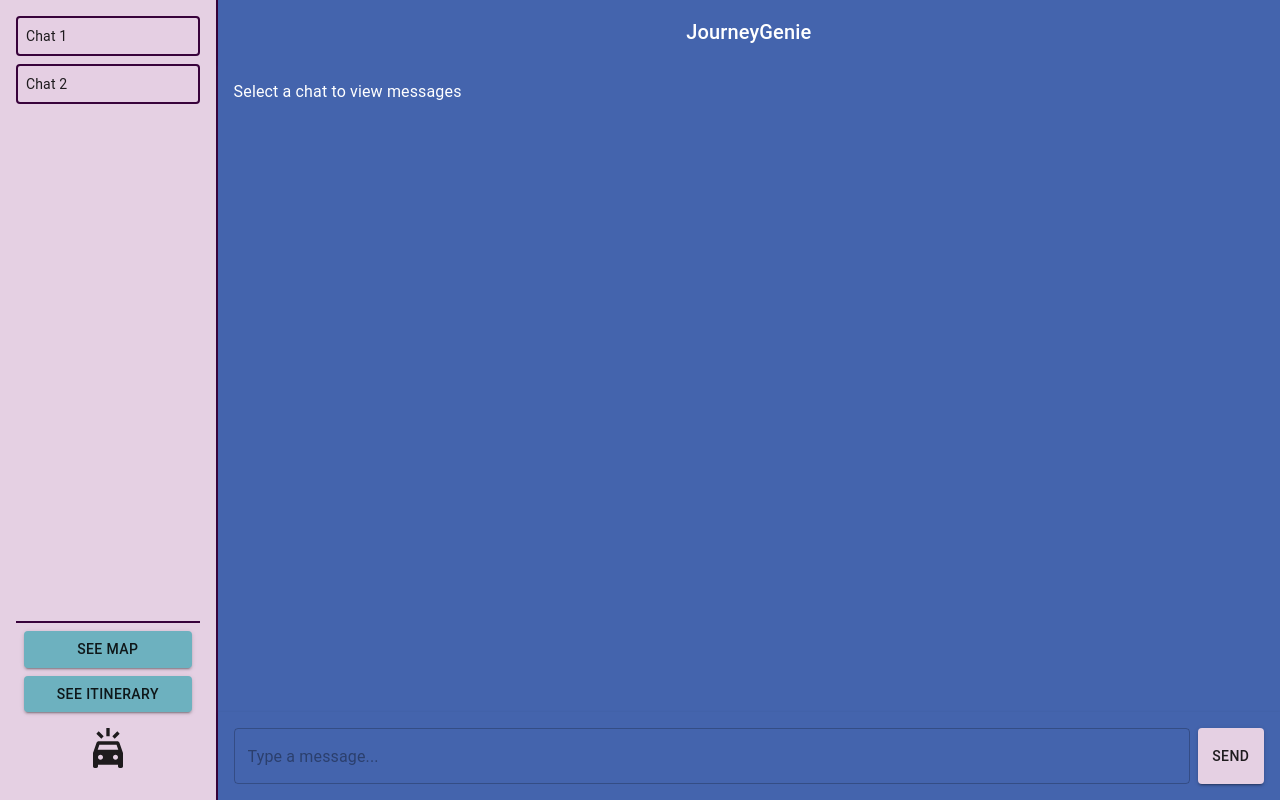
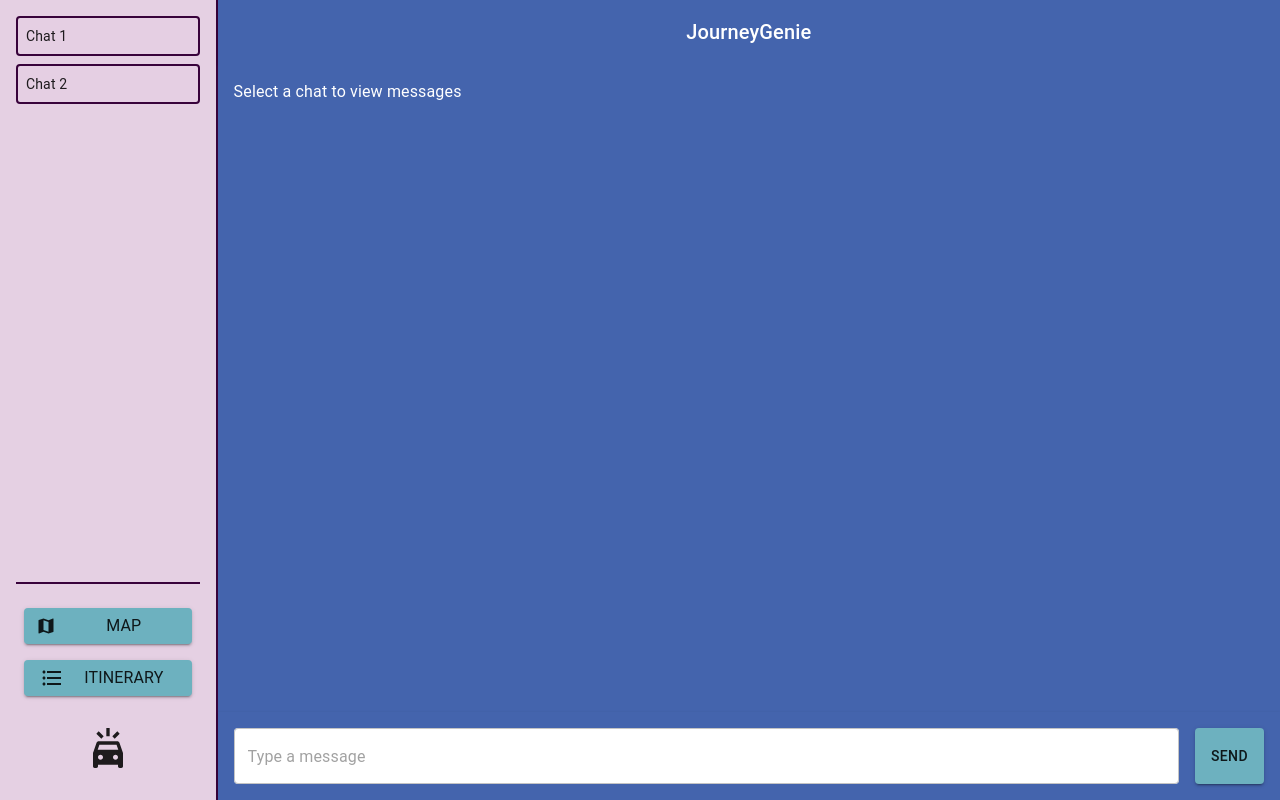
Before and after one commit to elischiffler/RoadtripsAreFun, a React (Vite) app in the folder frontend/: page /chat in a window 1280 px wide. Built offline with nearby package versions, Linux system fonts and the light colour scheme.

Commit message:
Added button components

```diff
--- a/frontend/src/pages/ChatPage.jsx
+++ b/frontend/src/pages/ChatPage.jsx
@@ -7,9 +7,10 @@ import {
   Typography,
   ThemeProvider,
 } from "@mui/material";
-import { Link } from "react-router-dom";
 import customTheme from "../components/Theme";
 import LogoButton from "../components/LogoButton";
+import ItineraryButton from "../components/ItineraryButton";
+import MapButton from "../components/MapButton";
 
 const ChatPage = () => {
   const [selectedChat, setSelectedChat] = useState(null);
@@ -137,27 +138,12 @@ const ChatPage = () => {
               bottom: 0,
             }}
           >
-            <Link to="/map" style={{ textDecoration: "none", width: "100%" }}>
-              <Button
-                variant="contained"
-                color="secondary"
-                sx={{ mb: 1, width: "100%" }}
-              >
-                See Map
-              </Button>
-            </Link>
-            <Link
-              to="/itinerary"
-              style={{ textDecoration: "none", width: "100%" }}
-            >
-              <Button
-                variant="contained"
-                color="secondary"
-                sx={{ mb: 1, width: "100%" }}
-              >
-                See Itinerary
-              </Button>
-            </Link>
+            <Box sx={{ mb: 2, width: "100%" }}>
+              <MapButton />
+            </Box>
+            <Box sx={{ mb: 2, width: "100%" }}>
+              <ItineraryButton />
+            </Box>
             <LogoButton />
           </Box>
         </Box>
@@ -248,16 +234,14 @@ const ChatPage = () => {
               bottom: 0,
               bgcolor: "primary.main",
               boxSizing: "border-box",
-              right: 0,
             }}
           >
             <TextField
               variant="outlined"
-              placeholder="Type a message..."
-              fullWidth
-              sx={{ marginRight: 1 }}
+              placeholder="Type a message"
+              sx={{ flex: 1, bgcolor: "white", borderRadius: 1, mr: 2 }}
             />
-            <Button variant="contained" color="pink">
+            <Button variant="contained" color="secondary">
               Send
             </Button>
           </Box>
```
